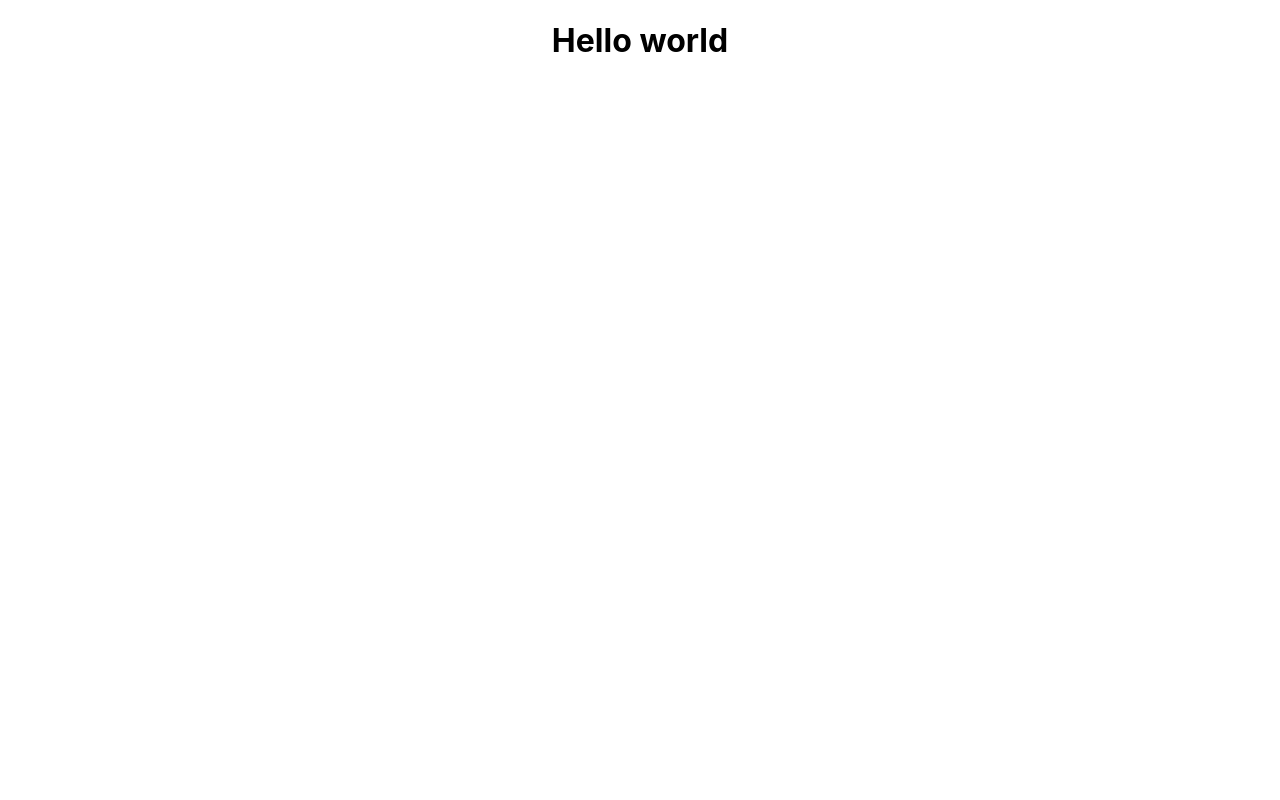
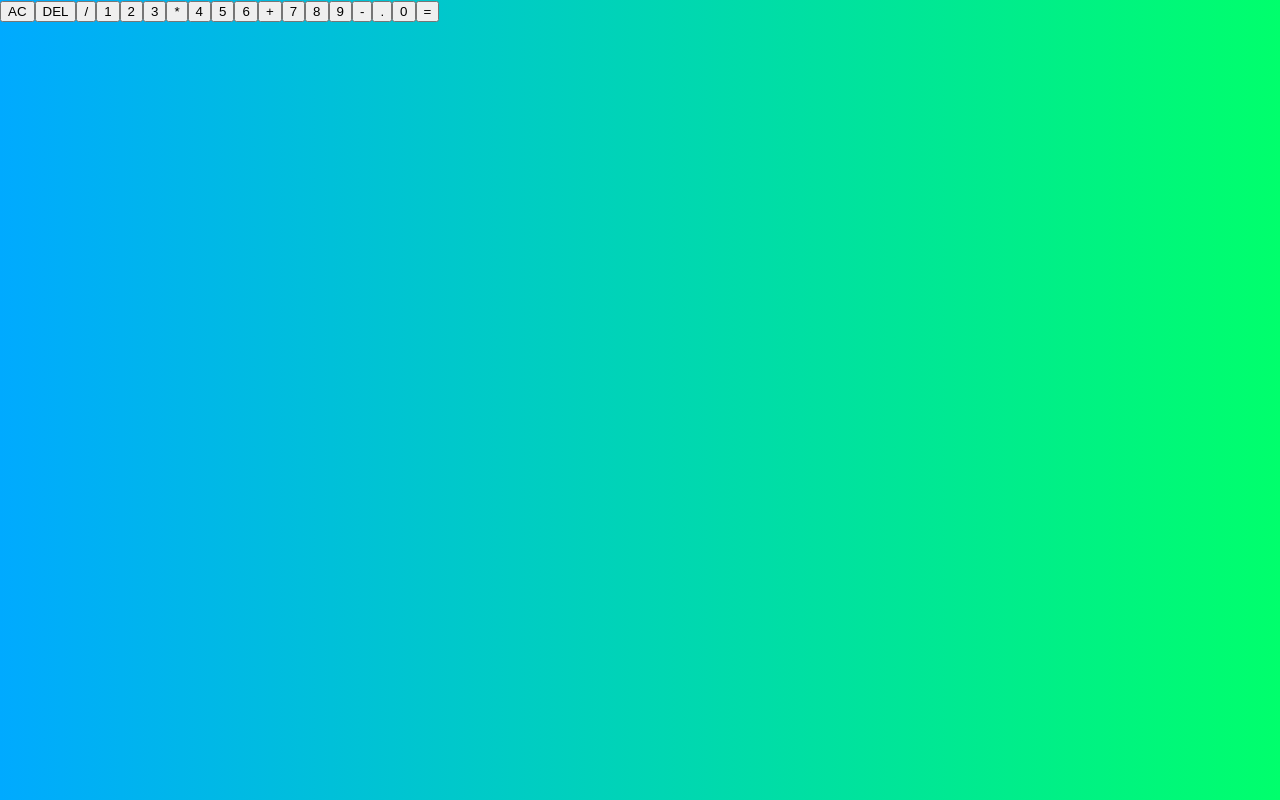
Before and after one commit to Venera00/31github, a React (Create React App) app: page / in a window 1280 px wide. Built offline with nearby package versions, Linux system fonts and the light colour scheme.

Commit message:
start doing a calculator

```diff
--- a/src/App.css
+++ b/src/App.css
@@ -1,38 +1,8 @@
-.App {
-  text-align: center;
+* {
+  box-sizing: border-box;
 }
 
-.App-logo {
-  height: 40vmin;
-  pointer-events: none;
+body {
+  margin: 0;
+  background: linear-gradient(to right, #00aaff, #00ff6c);
 }
-
-@media (prefers-reduced-motion: no-preference) {
-  .App-logo {
-    animation: App-logo-spin infinite 20s linear;
-  }
-}
-
-.App-header {
-  background-color: #282c34;
-  min-height: 100vh;
-  display: flex;
-  flex-direction: column;
-  align-items: center;
-  justify-content: center;
-  font-size: calc(10px + 2vmin);
-  color: white;
-}
-
-.App-link {
-  color: #61dafb;
-}
-
-@keyframes App-logo-spin {
-  from {
-    transform: rotate(0deg);
-  }
-  to {
-    transform: rotate(360deg);
-  }
-}
--- a/src/App.js
+++ b/src/App.js
@@ -2,8 +2,30 @@
 
 function App() {
   return (
-    <div className="App">
-      <h1>Hello world</h1>
+    <div className="calculato-grid">
+      <div className="output">
+        <div className="previous-operand">
+          <div className="current-operand"></div>
+        </div>
+      </div>
+      <button className="span-two">AC</button>
+      <button>DEL</button>
+      <button>/</button>
+      <button>1</button>
+      <button>2</button>
+      <button>3</button>
+      <button>*</button>
+      <button>4</button>
+      <button>5</button>
+      <button>6</button>
+      <button>+</button>
+      <button>7</button>
+      <button>8</button>
+      <button>9</button>
+      <button>-</button>
+      <button>.</button>
+      <button>0</button>
+      <button className="span-two">=</button>
     </div>
   );
 }
```
